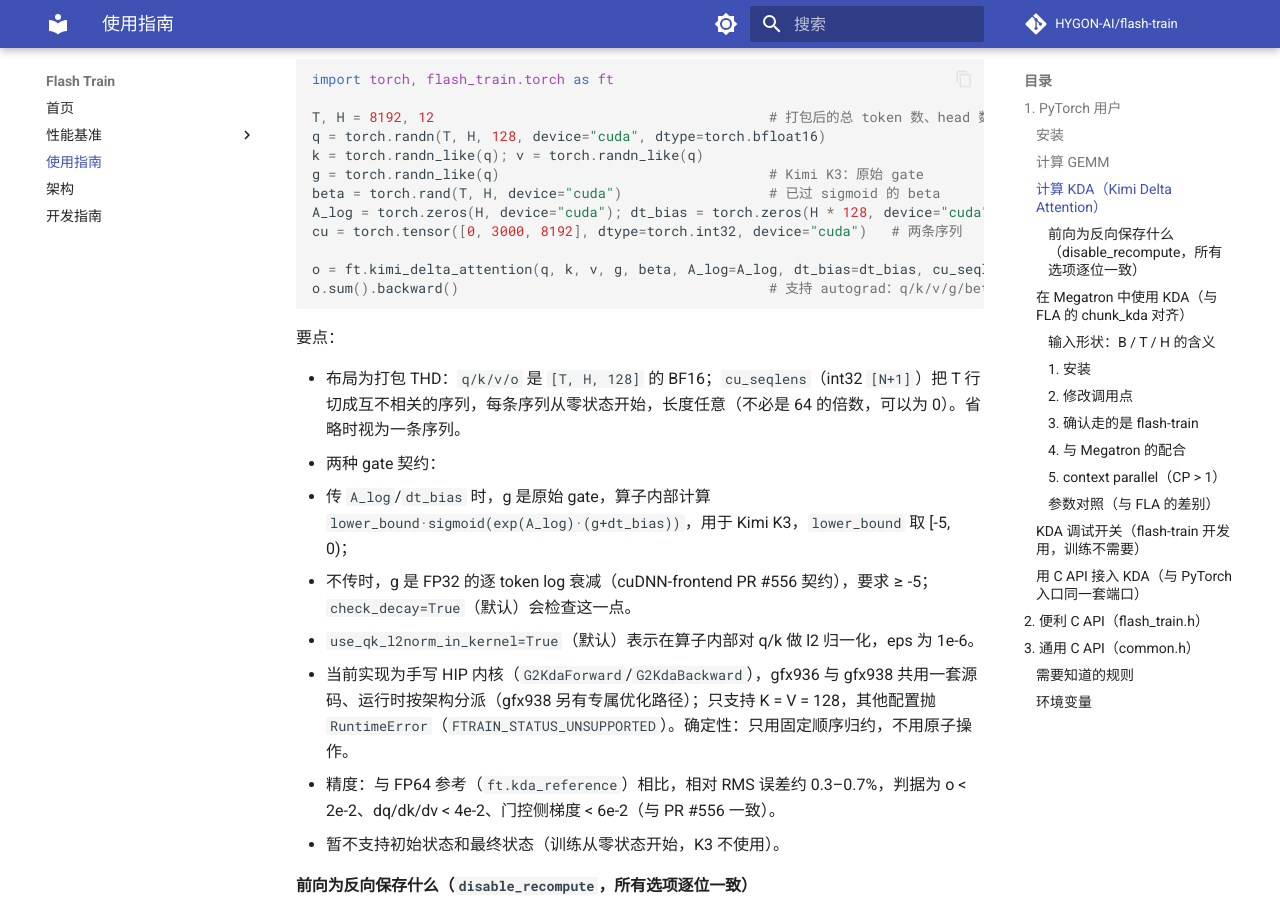
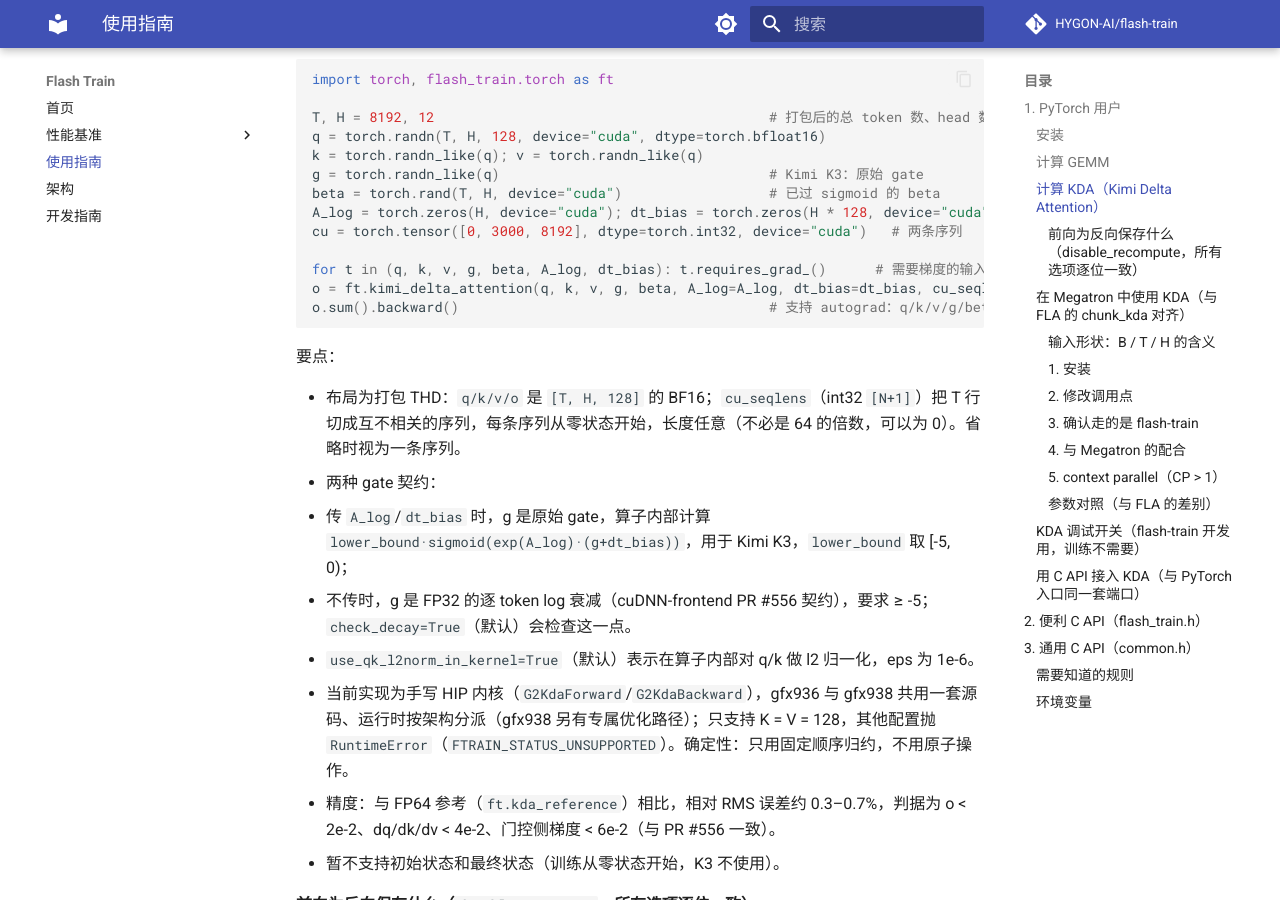
Before and after one commit to HYGON-AI/flash-train, an MkDocs documentation site: the page built from docs/usage.md, in a window 1280 px wide and 900 px high, scrolled down 1250 px. Built offline with MkDocs 1.6.1 and Material for MkDocs 9.7.7, drawn with Linux system fonts in a browser that asks for light colours; comment, search, counter and statistics services are not loaded.

Commit message:
docs(kda): make the usage example inputs require grad before backward

````diff
--- a/docs/usage.md
+++ b/docs/usage.md
@@ -54,6 +54,7 @@ beta = torch.rand(T, H, device="cuda")                  # 已过 sigmoid 的 bet
 A_log = torch.zeros(H, device="cuda"); dt_bias = torch.zeros(H * 128, device="cuda")
 cu = torch.tensor([0, 3000, 8192], dtype=torch.int32, device="cuda")   # 两条序列
 
+for t in (q, k, v, g, beta, A_log, dt_bias): t.requires_grad_()      # 需要梯度的输入
 o = ft.kimi_delta_attention(q, k, v, g, beta, A_log=A_log, dt_bias=dt_bias, cu_seqlens=cu)
 o.sum().backward()                                      # 支持 autograd：q/k/v/g/beta/A_log/dt_bias 的梯度
 ```
````
